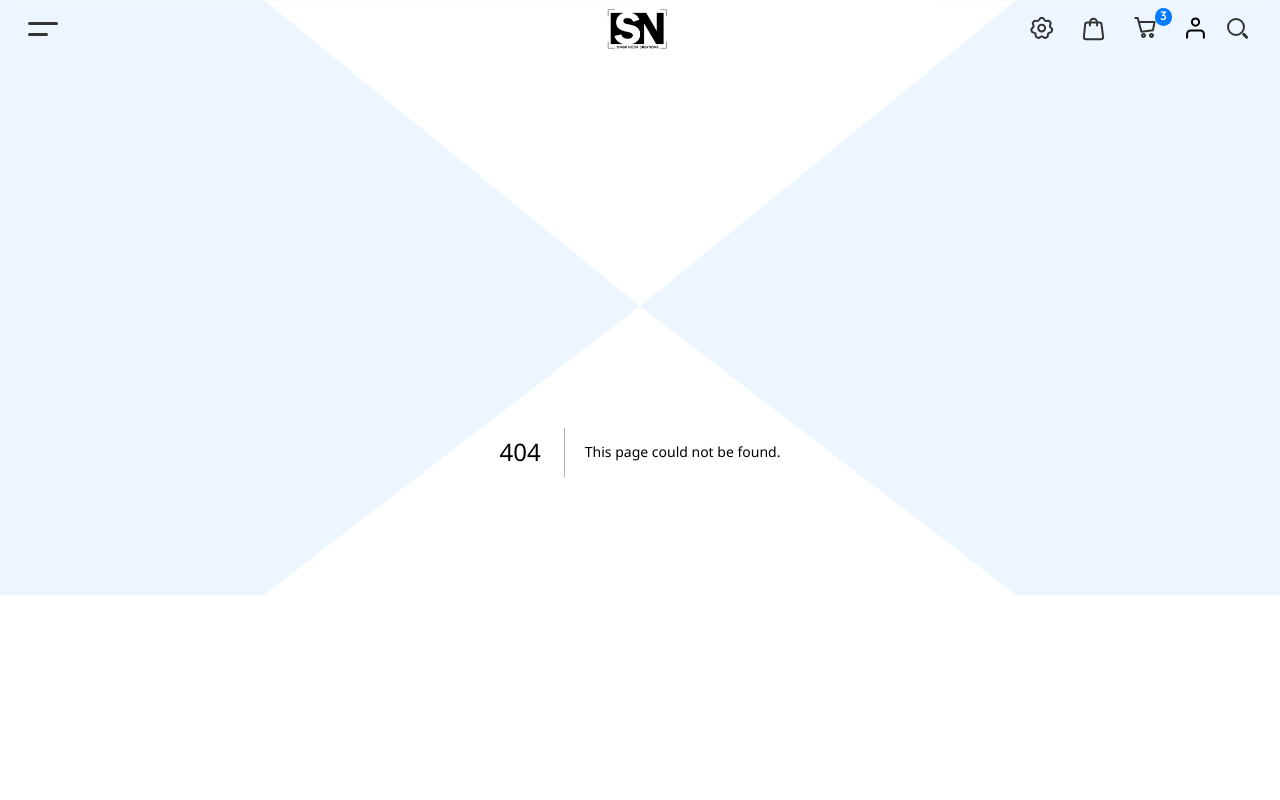
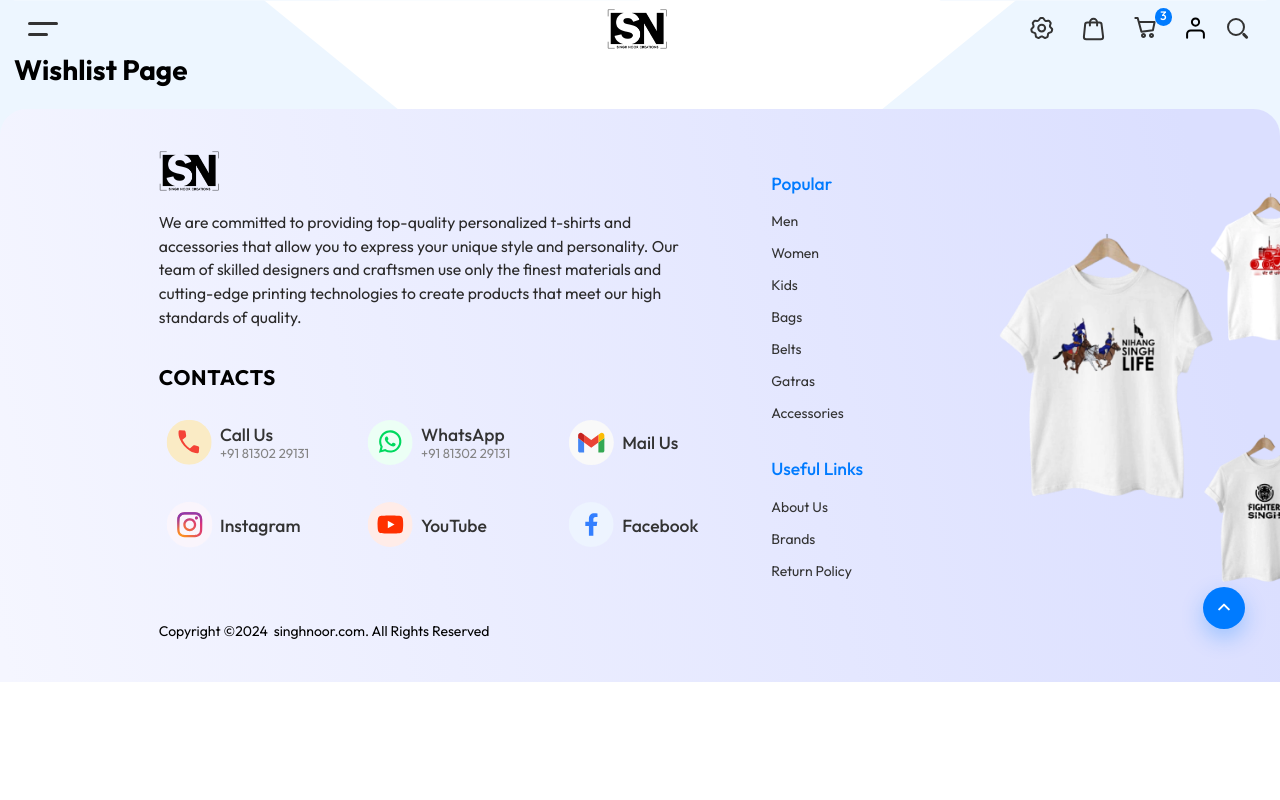
Before and after one commit to sukhsingh-dev/singhnoor-2024, a Next.js app: page /wishlist in a window 1280 px wide. Before the commit this address had no page. Shown: the top 800 px of the page. Built offline with nearby package versions, Linux system fonts and the light colour scheme.

Commit message:
added cart and wishlist pages body

```diff
--- /dev/null
+++ b/src/app/cart/page.tsx
@@ -0,0 +1,5 @@
+const CartPage = (): React.ReactNode => (
+  <h1>Cart Page</h1>
+)
+
+export default CartPage
--- /dev/null
+++ b/src/app/wishlist/page.tsx
@@ -0,0 +1,5 @@
+const WishListPage = (): React.ReactNode => (
+  <h1>Wishlist Page</h1>
+)
+
+export default WishListPage
```
